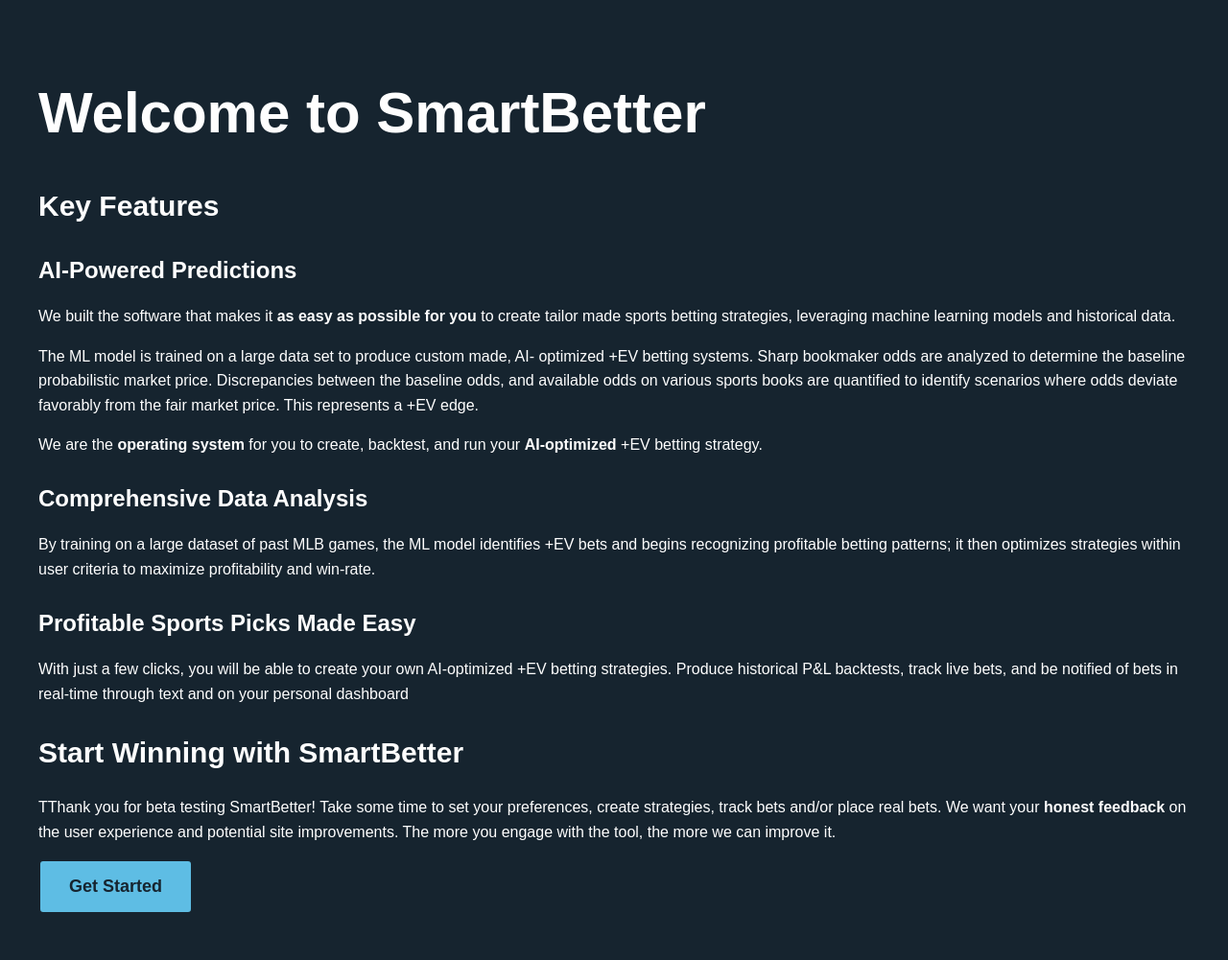
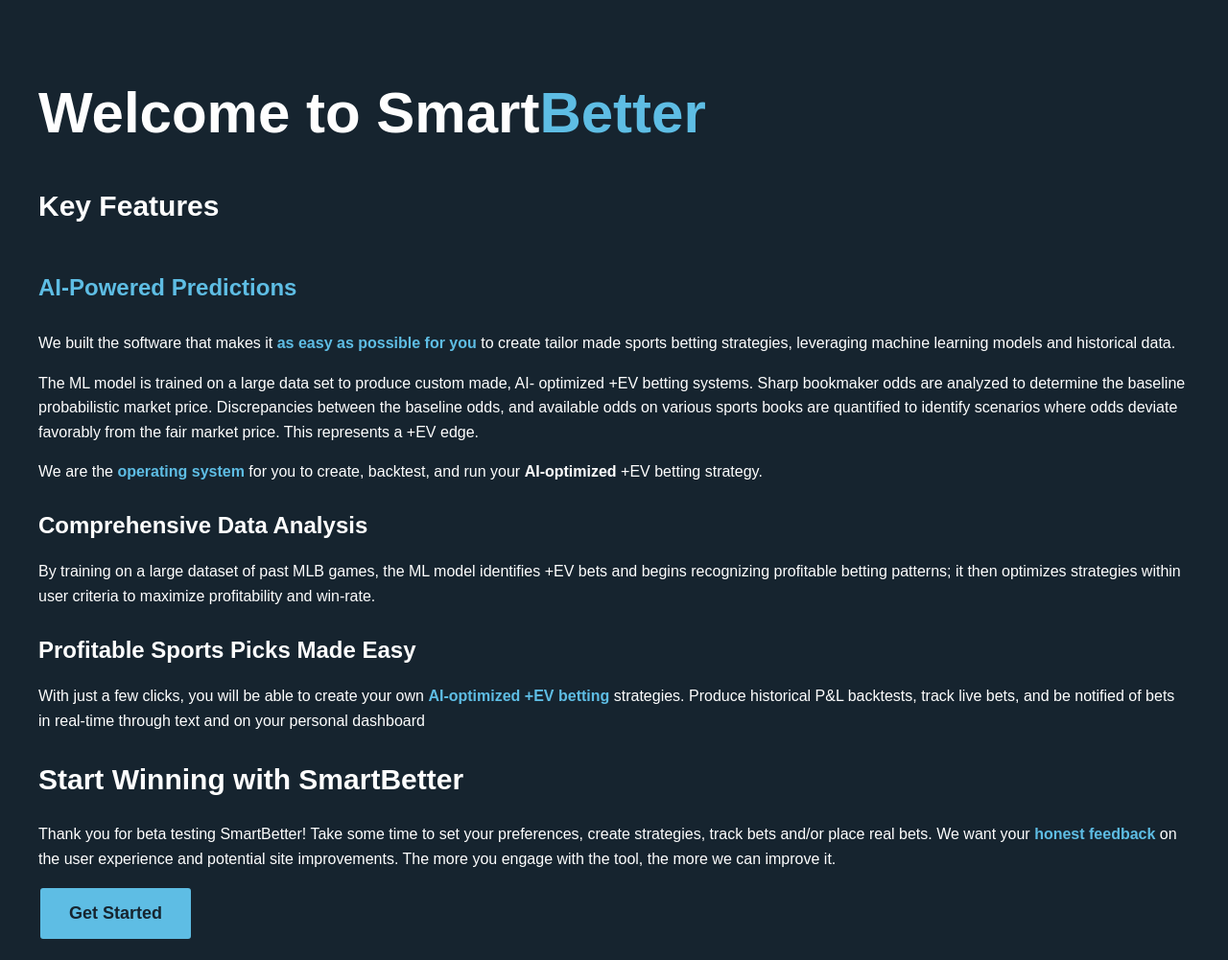
Before and after one commit to youngfeiler/SmartBetter_website, a Flask app: page / in a window 1280 px wide. Shown: the part 73-1074 px from the top of the page at 96% size. Before the commit the page ends 1024 px from the top, so only its background shows below. Run offline with Flask 3, Linux system fonts and the light colour scheme; some libraries are stand-ins or nearby versions.

Commit message:
modified home page coloring

```diff
--- a/static/templates/home.html
+++ b/static/templates/home.html
@@ -4,23 +4,25 @@
 
 {% block content %}
 <link rel="stylesheet" href="static/css/home.css">
+<link rel="stylesheet" href="static/css/global_styles.css">
+
 <div class="container">
   <section class="intro-section">
-    <h1>Welcome to SmartBetter</h1>
+    <h1 class="no-wrap">Welcome to Smart<span class="blue">Better</span></h1>
   </section>
 
   <section class="features-section">
     <h2>Key Features</h2>
     <div class="feature">
-      <h3>AI-Powered Predictions</h3>
-      <p>We built the software that makes it <b>as easy as possible for you </b>to create tailor made sports betting strategies, leveraging machine learning models and historical data. </p>
+      <h3 class="blue">AI-Powered Predictions</h3>
+      <p>We built the software that makes it <span class="blue bold">as easy as possible for you</span> to create tailor made sports betting strategies, leveraging machine learning models and historical data. </p>
 
 
         <p>The ML model is trained on a large data set to produce custom made, AI- optimized +EV betting systems.  Sharp bookmaker odds are analyzed to determine the baseline probabilistic market price. Discrepancies between the baseline odds, and available odds on various sports books are quantified to identify scenarios where odds deviate favorably from the fair market price. This represents a +EV edge.
         </p>
 
         <p>
-        We are the <b>operating system </b>for you to create, backtest, and run your <b>AI-optimized </b>+EV betting strategy. </p>
+        We are the <span class="blue bold">operating system</span> for you to create, backtest, and run your <b>AI-optimized </b>+EV betting strategy. </p>
 
     </div>
     <div class="feature">
@@ -30,16 +32,16 @@
     </div>
     <div class="feature">
       <h3>Profitable Sports Picks Made Easy</h3>
-      <p>With just a few clicks, you will be able to create your own AI-optimized +EV betting strategies. Produce historical P&L backtests, track live bets, and be notified of bets in real-time through text and on your personal dashboard
+      <p>With just a few clicks, you will be able to create your own <span class="blue bold">AI-optimized +EV betting</span> strategies. Produce historical P&L backtests, track live bets, and be notified of bets in real-time through text and on your personal dashboard
       </p>
     </div>
   </section>
 
   <section class="cta-section">
     <h2>Start Winning with SmartBetter</h2>
-    <p>TThank you for beta testing SmartBetter! Take some time to set your preferences, create strategies, track bets and/or place real bets.
+    <p>Thank you for beta testing SmartBetter! Take some time to set your preferences, create strategies, track bets and/or place real bets.
 
-      We want your <b>honest feedback</b> on the user experience and potential site improvements. The more you engage with the tool, the more we can improve it.
+      We want your <span class="blue bold">honest feedback</span> on the user experience and potential site improvements. The more you engage with the tool, the more we can improve it.
 
     </p>
     <a class="cta-button" href="/register">Get Started</a>
```
